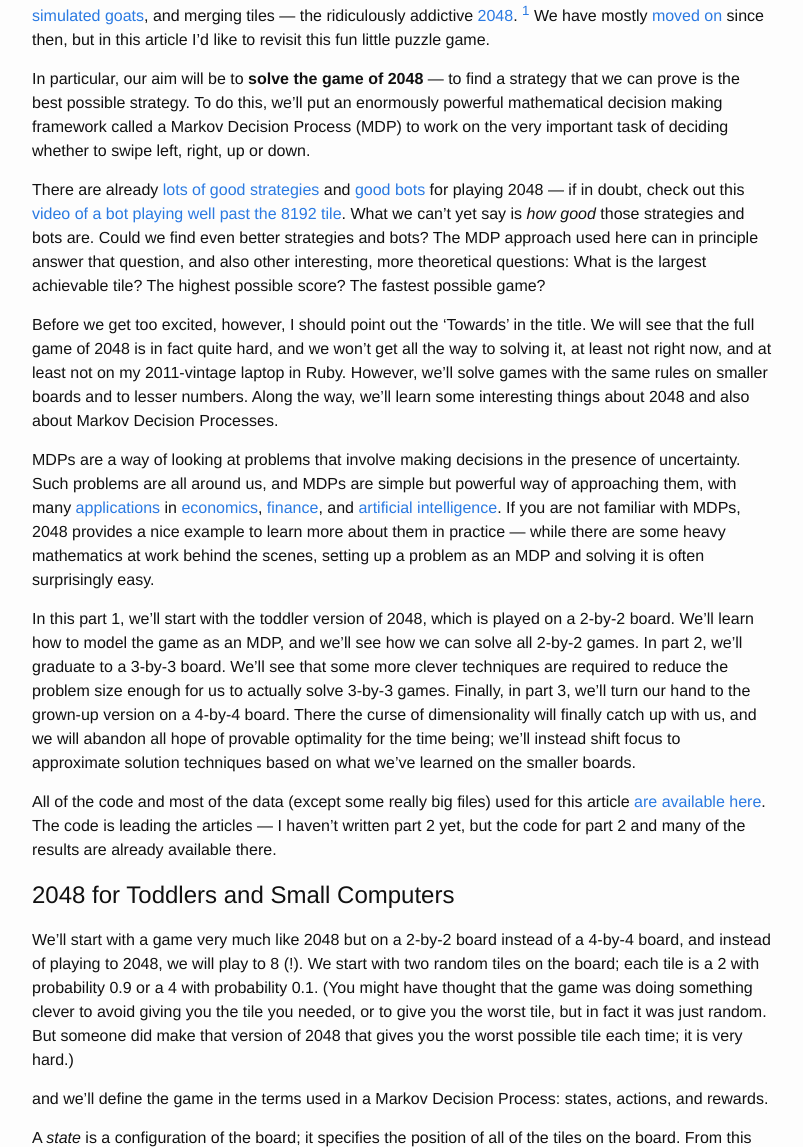
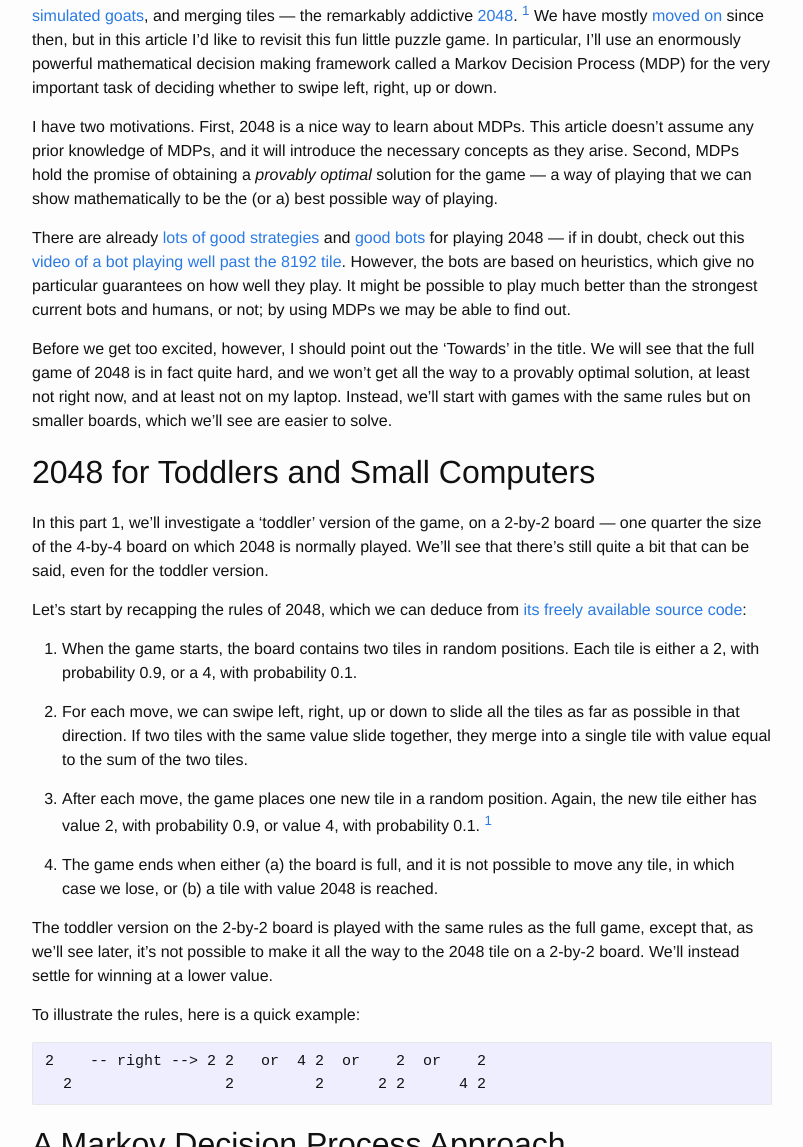
Before and after one commit to jdleesmiller/jdleesmiller.github.io, a Jekyll site: the page built from _posts/2016-10-09-markov-decision-process-optimal-2048-solver-1.markdown, in a window 1280 px wide and 1400 px high, scrolled down 190 px. Shown: the part 253-1400 px from the top of the window, without its empty margins (238-1041 px from the left). Built offline with Jekyll 4.4.1, drawn with Linux system fonts in a browser that asks for light colours; formulas are drawn with MathJax 3; some of the changed text lies outside the part shown.

Commit message:
Work on 2048 part 1

````diff
--- a/_posts/2016-10-09-markov-decision-process-optimal-2048-solver-1.markdown
+++ b/_posts/2016-10-09-markov-decision-process-optimal-2048-solver-1.markdown
@@ -9,32 +9,49 @@
   <img src='/assets/2048/2048.png' width='30%' alt='Screenshot of 2048'>
 </p>
 
-The first half of 2014 was bad for productivity. It gave rise to a trifecta of distraction with [flapping birds](https://en.wikipedia.org/wiki/Flappy_Bird), [simulated goats](https://en.wikipedia.org/wiki/Goat_Simulator), and merging tiles --- the ridiculously addictive [2048](http://gabrielecirulli.github.io/2048). <sup><a name='footnote-mashups-ref' href='#footnote-mashups'>1</a></sup> We have mostly [moved on](https://www.google.com/trends/explore?date=2014-01-01%202014-12-31&q=%2Fm%2F0_gzt9y,2048,goat%20simulator&hl=en) since then, but in this article I'd like to revisit this fun little puzzle game.
+The first half of 2014 was bad for productivity. It gave rise to a trifecta of distraction with [flapping birds](https://en.wikipedia.org/wiki/Flappy_Bird), [simulated goats](https://en.wikipedia.org/wiki/Goat_Simulator), and merging tiles --- the remarkably addictive [2048](http://gabrielecirulli.github.io/2048). <sup><a name='footnote-mashups-ref' href='#footnote-mashups'>1</a></sup> We have mostly [moved on](https://www.google.com/trends/explore?date=2014-01-01%202014-12-31&q=%2Fm%2F0_gzt9y,2048,goat%20simulator&hl=en) since then, but in this article I'd like to revisit this fun little puzzle game. In particular, I'll use an enormously powerful mathematical decision making framework called a Markov Decision Process (MDP) for the very important task of deciding whether to swipe left, right, up or down.
 
-In particular, our aim will be to **solve the game of 2048** --- to find a strategy that we can prove is the best possible strategy. To do this, we'll put an enormously powerful mathematical decision making framework called a Markov Decision Process (MDP) to work on the very important task of deciding whether to swipe left, right, up or down.
+I have two motivations. First, 2048 is a nice way to learn about MDPs. This article doesn't assume any prior knowledge of MDPs, and it will introduce the necessary concepts as they arise. Second, MDPs hold the promise of obtaining a *provably optimal* solution for the game &mdash; a way of playing that we can show mathematically to be the (or a) best possible way of playing.
 
-There are already [lots of good strategies](http://stackoverflow.com/a/22389702/2053820) and [good bots](http://stackoverflow.com/questions/22342854/what-is-the-optimal-algorithm-for-the-game-2048) for playing 2048 --- if in doubt, check out this [video of a bot playing well past the 8192 tile](https://www.youtube.com/watch?v=96ab_dK6JM0). What we can't yet say is *how good* those strategies and bots are. Could we find even better strategies and bots? The MDP approach used here can in principle answer that question, and also other interesting, more theoretical questions: What is the largest achievable tile? The highest possible score? The fastest possible game?
+There are already [lots of good strategies](http://stackoverflow.com/a/22389702/2053820) and [good bots](http://stackoverflow.com/questions/22342854/what-is-the-optimal-algorithm-for-the-game-2048) for playing 2048 --- if in doubt, check out this [video of a bot playing well past the 8192 tile](https://www.youtube.com/watch?v=96ab_dK6JM0). However, the bots are based on heuristics, which give no particular guarantees on how well they play. It might be possible to play much better than the strongest current bots and humans, or not; by using MDPs we may be able to find out.
 
-Before we get too excited, however, I should point out the 'Towards' in the title. We will see that the full game of 2048 is in fact quite hard, and we won't get all the way to solving it, at least not right now, and at least not on my 2011-vintage laptop in Ruby. However, we'll solve games with the same rules on smaller boards and to lesser numbers. Along the way, we'll learn some interesting things about 2048 and also about Markov Decision Processes.
+Before we get too excited, however, I should point out the 'Towards' in the title. We will see that the full game of 2048 is in fact quite hard, and we won't get all the way to a provably optimal solution, at least not right now, and at least not on my laptop. Instead, we'll start with games with the same rules but on smaller boards, which we'll see are easier to solve.
 
-MDPs are a way of looking at problems that involve making decisions in the presence of uncertainty. Such problems are all around us, and MDPs are simple but powerful way of approaching them, with many [applications](http://stats.stackexchange.com/questions/145122/real-life-examples-of-markov-decision-processes) in [economics](https://en.wikipedia.org/wiki/Decision_theory#Choice_under_uncertainty), [finance](https://www.minet.uni-jena.de/Marie-Curie-ITN/SMIF/talks/Baeuerle.pdf), and [artificial intelligence](https://webdocs.cs.ualberta.ca/~sutton/book/the-book.html). If you are not familiar with MDPs, 2048 provides a nice example to learn more about them in practice --- while there are some heavy mathematics at work behind the scenes, setting up a problem as an MDP and solving it is often surprisingly easy.
+## 2048 for Toddlers and Small Computers
+
+In this part 1, we'll investigate a 'toddler' version of the game, on a 2-by-2 board &mdash; one quarter the size of the 4-by-4 board on which 2048 is normally played. We'll see that there's still quite a bit that can be said, even for the toddler version.
+
+Let's start by recapping the rules of 2048, which we can deduce from [its freely available source code](https://github.com/gabrielecirulli/2048):
+
+1. When the game starts, the board contains two tiles in random positions. Each tile is either a 2, with probability 0.9, or a 4, with probability 0.1.
+
+1. For each move, we can swipe left, right, up or down to slide all the tiles as far as possible in that direction. If two tiles with the same value slide together, they merge into a single tile with value equal to the sum of the two tiles.
+
+1. After each move, the game places one new tile in a random position. Again, the new tile either has value 2, with probability 0.9, or value 4, with probability 0.1. [^2]
+
+1. The game ends when either (a) the board is full, and it is not possible to move any tile, in which case we lose, or (b) a tile with value 2048 is reached.
+
+The toddler version on the 2-by-2 board is played with the same rules as the full game, except that, as we'll see later, it's not possible to make it all the way to the 2048 tile on a 2-by-2 board. We'll instead settle for winning at a lower value.
+
+To illustrate the rules, here is a quick example:
+
+```
+2    -- right --> 2 2   or  4 2  or    2  or    2
+  2                 2         2      2 2      4 2
+```
+
+## A Markov Decision Process Approach
+
+MDPs are a way of looking at problems that involve making decisions in the presence of uncertainty. Such problems are all around us, and MDPs are simple but powerful way of approaching them, with many [applications](http://stats.stackexchange.com/questions/145122/real-life-examples-of-markov-decision-processes) in [economics](https://en.wikipedia.org/wiki/Decision_theory#Choice_under_uncertainty), [finance](https://www.minet.uni-jena.de/Marie-Curie-ITN/SMIF/talks/Baeuerle.pdf), and [artificial intelligence](http://incompleteideas.net/sutton/book/the-book.html). If you are not familiar with MDPs, 2048 provides a nice example to learn more about them in practice --- while there are some heavy mathematics at work behind the scenes, setting up a problem as an MDP and solving it is often surprisingly easy.
 
 In this part 1, we'll start with the toddler version of 2048, which is played on a 2-by-2 board. We'll learn how to model the game as an MDP, and we'll see how we can solve all 2-by-2 games. In part 2, we'll graduate to a 3-by-3 board. We'll see that some more clever techniques are required to reduce the problem size enough for us to actually solve 3-by-3 games. Finally, in part 3, we'll turn our hand to the grown-up version on a 4-by-4 board. There the curse of dimensionality will finally catch up with us, and we will abandon all hope of provable optimality for the time being; we'll instead shift focus to approximate solution techniques based on what we've learned on the smaller boards.
 
 All of the code and most of the data (except some really big files) used for this article [are available here](https://github.com/jdleesmiller/twenty_48). The code is leading the articles --- I haven't written part 2 yet, but the code for part 2 and many of the results are already available there.
 
-# 2048 for Toddlers and Small Computers
-
-We'll start with a game very much like 2048 but on a 2-by-2 board instead of a 4-by-4 board, and instead of playing to 2048, we will play to 8 (!). We start with two random tiles on the board; each tile is a 2 with probability 0.9 or a 4 with probability 0.1. (You might have thought that the game was doing something clever to avoid giving you the tile you needed, or to give you the worst tile, but in fact it was just random. But someone did make that version of 2048 that gives you the worst possible tile each time; it is very hard.)
-
 and we'll define the game in the terms used in a Markov Decision Process: states, actions, and rewards.
 
 A *state* is a configuration of the board; it specifies the position of all of the tiles on the board. From this state, we take an *action* to bring us to a new, *successor state*. However, the action does not uniquely determine the successor state; there is an element of chance, because the game adds a random tile after we swipe. Again, it's a 2 with probability 0.9 or a 4 with probability 0.1.
 
-```
-2    -- right --> 2 2   or  4 2  or    2  or    2
-  2                 2         2      2 2      4 2
-```
 
 The transition probabilities encode the rules of the game.
 
@@ -45,6 +62,9 @@
 # SCRATCH
 
 Here we're aiming not primarily to build a stronger AI, but instead to try to develop a way of saying *how strong* the AIs are --- are they essentially optimal, or is there even more room to improve? We can only know by using techniques such as Markov Decision Processes to try to find what optimal is.
+
+What we can't yet say is *how good* those strategies and bots are. Could we find even better strategies and bots? The MDP approach used here can in principle answer that question, and also other interesting, more theoretical questions: What is the largest achievable tile? The highest possible score? The fastest possible game?
+
 
 However, while we can measure their success empirically against each other.
 
@@ -134,6 +154,8 @@
 
 <sup><a name='footnote-mashups' href='#footnote-mashups-ref'>1</a></sup> Flappy Bird was released in May 2013, but it became popular in January 2014. And I should also mention [flappy 2048](https://hczhcz.github.io/Flappy-2048/), [Doge 2048](http://doge2048.com/) and, of course, [flappy Doge 2048](http://www.donaldguy.com/Flappy-Doge2048/)?
 
+[^2]: In case you, like me, sometimes felt like the game was scheming against you, giving you exactly the wrong tile at the wrong time, reading the source code reveals no such evil. Never attribute to malice that which can be attributed to randomness. That said, [there is a version that tries to give you the worst possible tile](https://aj-r.github.io/Evil-2048). As you might expect, it is much harder.
+
 <script type="text/x-mathjax-config">
 MathJax.Hub.Config({
   TeX: { equationNumbers: { autoNumber: "AMS" } }
````
Also changed, not shown: assets/2048/2x2_intro.png (added), 1 other file.
